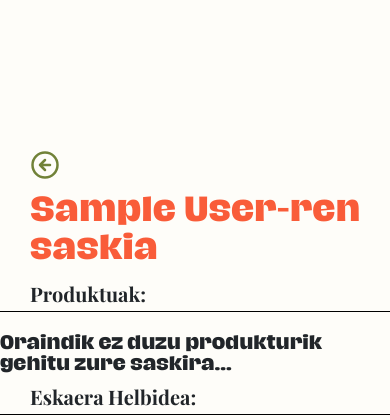
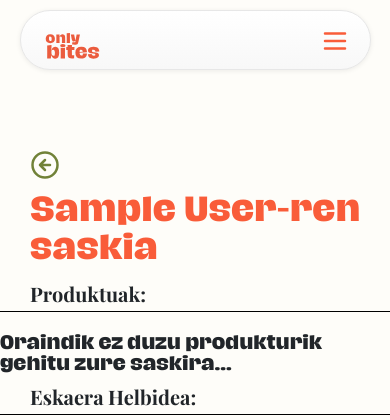
Before and after one commit to garciagorkauni/DeliveryAppNAG, a Django app: page /cart/ in a window 390 px wide. Shown: the top 420 px of the page. Run offline with Django 5.2, Linux system fonts and the light colour scheme; the visitor is signed in with stand-in values (Sample User, id 1); data comes from the database, SQL or seed files in the repository; data that the repository does not hold is empty; some libraries are stand-ins or nearby versions; some web fonts are replaced.

Commit message:
style(#57) nav responsive done

```diff
--- a/onlybites/onlybites/onlybites_web/templates/onlybites_web/base.html
+++ b/onlybites/onlybites/onlybites_web/templates/onlybites_web/base.html
@@ -53,6 +53,36 @@
 
         </div>
     </nav>
+    <nav class=" navbar navbar-default flex flex-center" id="responsive" style="display: none;">
+        <div class="container-fluid ">
+            <div class="navbar-header   " style="justify-content: space-between;margin: 0;">
+                <a class="navbar-brand  fl-jc-start" href="{% url 'home' %}"><img src="{% static 'img/LOGO-02.svg' %}" alt="logo image onlybites" class="logo-img"></a>
+                <div class="  fl-jc-end js-center"   id="sideMenuDisplayButton"><img src="{% static 'img/icons/Menu-Hamburger.svg' %}"></div>
+            </div>
+
+
+        </div>
+    </nav>
+    <aside id="sideMenu" >
+        <div >
+            <a class="close-x" id="closeSideMenuButton" role="button">X</a>
+
+
+
+            <div class="nav navbar-nav flex fl-direc-colum " id="s-menu-content">
+                <li><a href="{% url 'home' %}">Home</a></li>
+                <li><a href="{% url 'menu' %}">Menu</a></li>
+                {% if user.is_authenticated %}
+                    <li><a href="{% url 'cart' %}">Cart</a></li>
+                    <li><a href="{% url 'profile' %}">Profile</a></li>
+                    <li><a href="{% url 'logout' %}">Logout</a></li>
+                {% else %}
+                    <li><a href="#" id="loginButton">Login</a></li>
+                    <li><a class="btn btn-register" href="{% url 'register' %}">Register</a></li>
+                {% endif %}
+            </div>
+        </div>
+    </aside>
 
     <div id="loginPopup" class="popup shadow radius  ">
     </div>
--- a/onlybites/onlybites/static/css/responsive.css
+++ b/onlybites/onlybites/static/css/responsive.css
@@ -142,6 +142,70 @@
     #back-page-botton {
         margin-bottom: 10px;
     }
+
+    /*nav responsive*/
+
+    #responsive{
+        display: flex !important;
+    }
+    .navbar-default {
+
+        margin: 1rem 2rem;
+        background-color: white;
+        border-radius: 9rem;
+        align-items: center;
+        height: 60px;
+        position: fixed;
+        /* width: 90%; */
+        z-index: 3;
+        justify-content: center;
+    }
+    .logo-img,.navbar-brand{
+        height: 70px !important;
+        padding-bottom: 10px;
+    }
+    .container-fluid{
+        margin:0;
+        padding: 0;
+
+    }
+    /*side menu*/
+    #sideMenuDisplayButton{
+        height: 30px;
+        margin-top: 10px;
+        margin-right: 10px;
+    }
+    #sideMenu{
+        position: fixed;
+        background-color: white;
+        height: 100%;
+        width: 70%;
+        z-index: 999;
+        display: flex;
+        justify-content: center;
+        left: -300px; /* Oculto inicialmente */
+    }
+    #s-menu-content{
+        margin-top: 9rem;
+
+
+    }
+    #s-menu-content>li>a{
+        color: #777;
+        font-size: 18px;
+        font-weight: bold;
+        margin-right: 20px;
+        text-decoration: none;
+
+    }
+    #s-menu-content> li > a:hover{
+        transform: scale(1.1);
+        border:solid #777 2px ;
+        border-radius:9rem ;
+        background-color: white;
+
+
+    }
   }
   @media (min-width: 280px) and (max-width:840px) {
 
--- a/onlybites/onlybites/static/css/style.css
+++ b/onlybites/onlybites/static/css/style.css
@@ -192,3 +192,7 @@ a:hover{
 .min-height{
   min-height: 535px;
 }
+.js-center{
+ align-self: center;
+ display: flex;
+}
```
